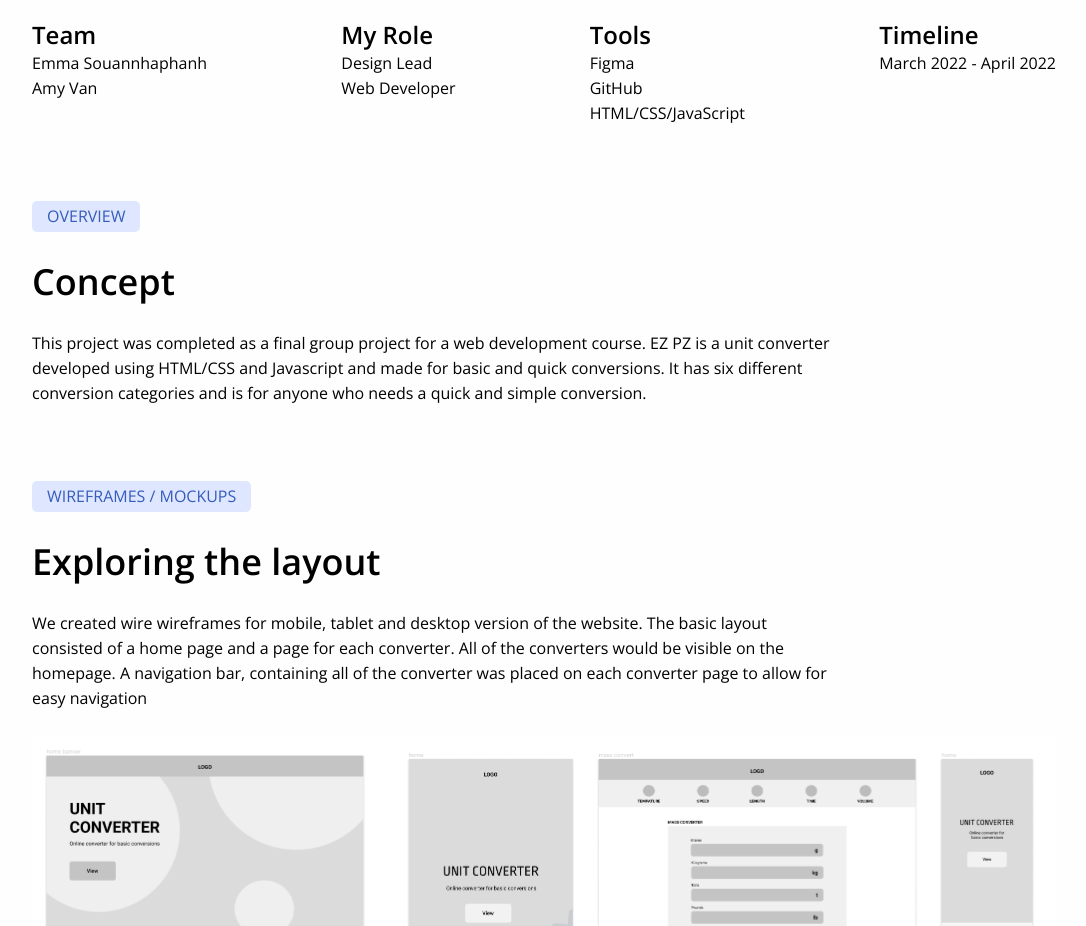
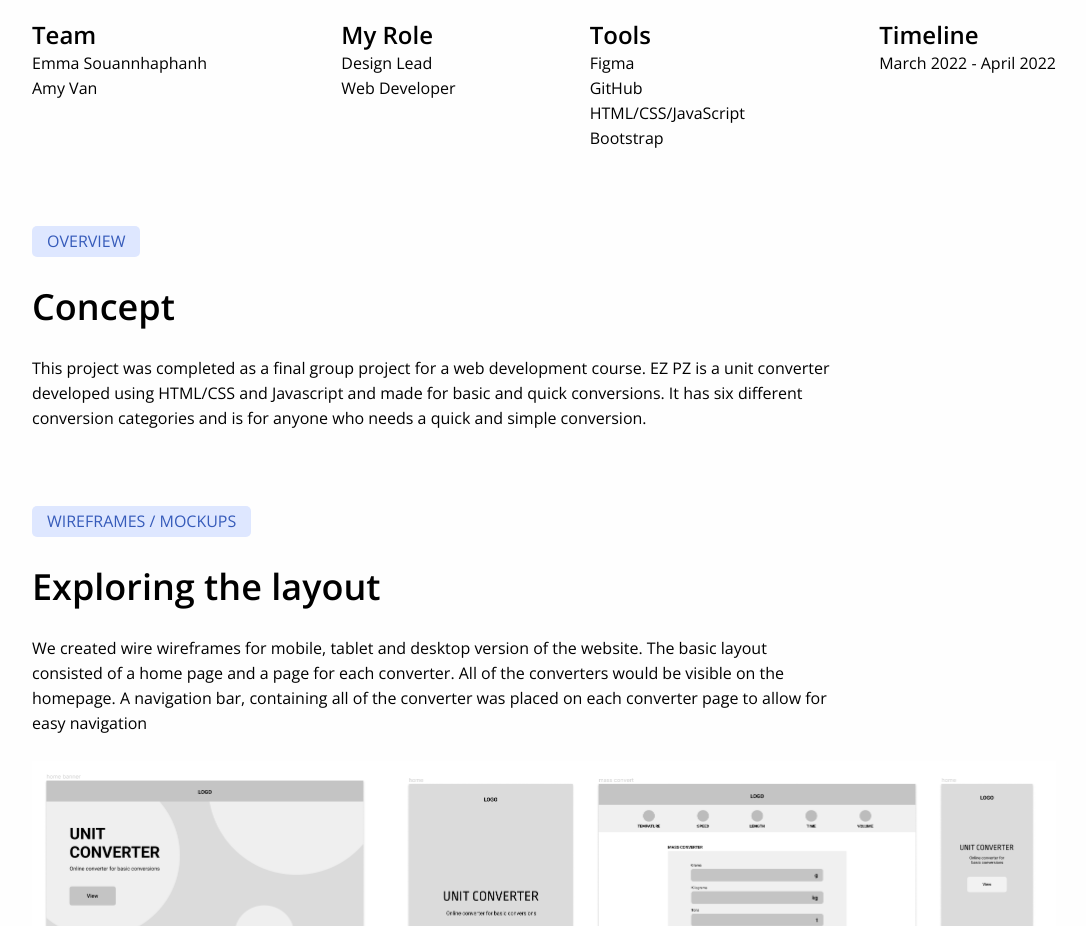
Before and after one commit to acce8711/Portfolio_Website, a plain HTML site: page piecePage.html in a window 1280 px wide. Shown: the part 780-1706 px from the top of the page, without its empty margins (96-1182 px from the left). Drawn offline with nearby package versions, Linux system fonts and the light colour scheme.

Commit message:
updated ezpz page

```diff
--- a/piecePage.html
+++ b/piecePage.html
@@ -53,6 +53,7 @@
                     <p>Figma</p>
                     <p>GitHub</p>
                     <p>HTML/CSS/JavaScript</p>
+                    <p>Bootstrap</p>
                 </div>
                 <div class="timeline">
                     <h3>Timeline</h3>
```
